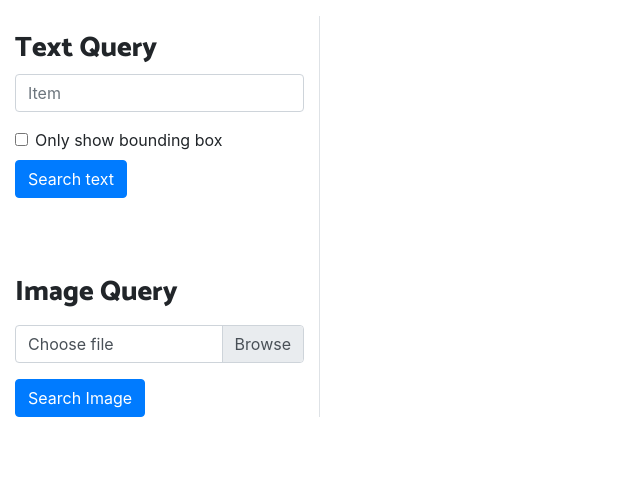
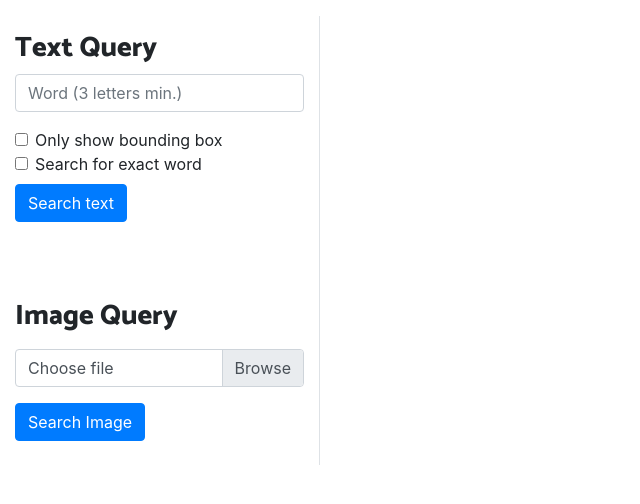
Before and after one commit to JanMaxime/terzani_online_museum, a Flask app: page /search in a window 1280 px wide. Shown: the part 116-620 px from the top of the page, without its empty margins (0-640 px from the left). Run offline with Flask 2, Linux system fonts and the light colour scheme; parts of the project's set-up code (start-up, migrations or seed data) failed here and were passed over; some libraries are stand-ins or nearby versions.

Commit message:
Add checkbox for exact word and display uploaded image

```diff
--- a/website/server.py
+++ b/website/server.py
@@ -21,7 +21,7 @@ COLORISED_FOLDER = os.path.join('static', 'colorised_images')
 
 ALLOWED_EXTENSIONS = set(['png', 'jpeg', 'jpg'])
 app.config['UPLOAD_FOLDER'] = COLORISED_FOLDER
-
+app.config['IMAGE_FOLDER'] =  os.path.join('static', 'uploaded_images')
 PAGE_SIZE = 21
 
 
@@ -83,11 +83,14 @@ def search_page():
     page_number = 0
     display_bb = False
     item = ""
+    exact_word = False
+    uploaded_image_url = ""
     if request.method == "POST":
         if request.form["submit"] == "text_search":
             page_number = int(request.form["page_number"])
             item = request.form["item"]
             display_bb = request.form.get("display_bb", False)
+            exact_word = request.form.get("exact_word", False)
             photos, searched_items, number_of_results = search_photos(
                 item, sample_tags, sample_annotations, page_number, PAGE_SIZE)
 
@@ -114,6 +117,8 @@ def search_page():
             else:
                 image_file = request.files["image_file"]
                 if image_file and allowed_file(image_file.filename):
+                    image_file.save(os.path.join(app.config['IMAGE_FOLDER'], image_file.filename))
+                    uploaded_image_url = image_file.filename
                     similar_photos = search_similar_photos(
                         image_file, sample_imageVectors, sample_annotations, count=20)
                     for res_photo in similar_photos:
@@ -123,8 +128,7 @@ def search_page():
                         number_of_results += len(new_item[1])
                         iiif_and_links.append(new_item)
 
-    print(iiif_and_links)
-    return render_template("search.html", results=iiif_and_links, number_of_results=number_of_results, display_bb=display_bb, item=item, cold_start=request.method == "GET", page_size=PAGE_SIZE, page_number=page_number)
+    return render_template("search.html", results=iiif_and_links, uploaded_image_url = uploaded_image_url, number_of_results=number_of_results, exact_word=exact_word, display_bb=display_bb, item=item, cold_start=request.method == "GET", page_size=PAGE_SIZE, page_number=page_number)
 
 @app.route("/about")
 def about_page():
@@ -139,5 +143,4 @@ def show_original_image(subpath):
     return get("http://dl.cini.it/files/original/" + subpath).content
 
 if __name__ == "__main__":
-    from waitress import serve
-    serve(app, host="0.0.0.0", port =8080)
+    app.run(debug=True)
--- a/website/templates/search.html
+++ b/website/templates/search.html
@@ -15,13 +15,19 @@
                 <form action="#" method="POST" class="mb-5 mt-3">
                     <h3>Text Query</h3>
                     <div class="form-group" id="text_form">
-                        <input class="form-control" placeholder="Item" name="item" value="{{item}}" required/>
+                        <input class="form-control" placeholder="Word (3 letters min.)" name="item" value="{{item}}" required/>
                     </div>
                     <div class="form-check">
                         <label class="form-check-label">
                       <input type="checkbox" style="vertical-align: middle;"class="form-check-input float-right" name="display_bb" {% if display_bb%}checked{%endif%}>Only show bounding box
                     </label >
-                </div>
+                    </div>
+
+                    <div class="form-check">
+                        <label class="form-check-label">
+                            <input type="checkbox" style="vertical-align: middle;"class="form-check-input float-right" name="exact_word" {% if exact_word%}checked{%endif%}>Search for exact word
+                        </label >
+                    </div>
              <button id="submit_text_search" type="submit" name="submit" value="text_search" class="btn btn-primary mt-2">Search text</button>
              <input  id="page_number" name="page_number" style='visibility: hidden;' type='number' value='0' />
             </form>
@@ -40,6 +46,9 @@
                     <button type="submit" name="submit" value="image_search" class="btn btn-primary mt-3">Search Image</button>
                 </form>
 
+                <img class="mt-3" id="uploaded_image" style="width:100%"> {% if uploaded_image_url|length %}
+                <h6 class="mt-3">Comparison image</h6>
+                <img id="compared_image" style="width:100%" src="static/uploaded_images/{{uploaded_image_url}}"> {%endif%}
 
             </div>
         </div>
@@ -94,6 +103,23 @@
         }
         $(this).siblings(".custom-file-label").addClass("selected").html(fileName);
     });
+
+
+    function readURL(input) {
+        if (input.files && input.files[0]) {
+            var reader = new FileReader();
+
+            reader.onload = function(e) {
+                $('#uploaded_image').attr('src', e.target.result);
+            }
+
+            reader.readAsDataURL(input.files[0]);
+        }
+    }
+
+    $("#customFile").change(function() {
+        readURL(this);
+    });
 </script>
 
 {% endblock %}
```
